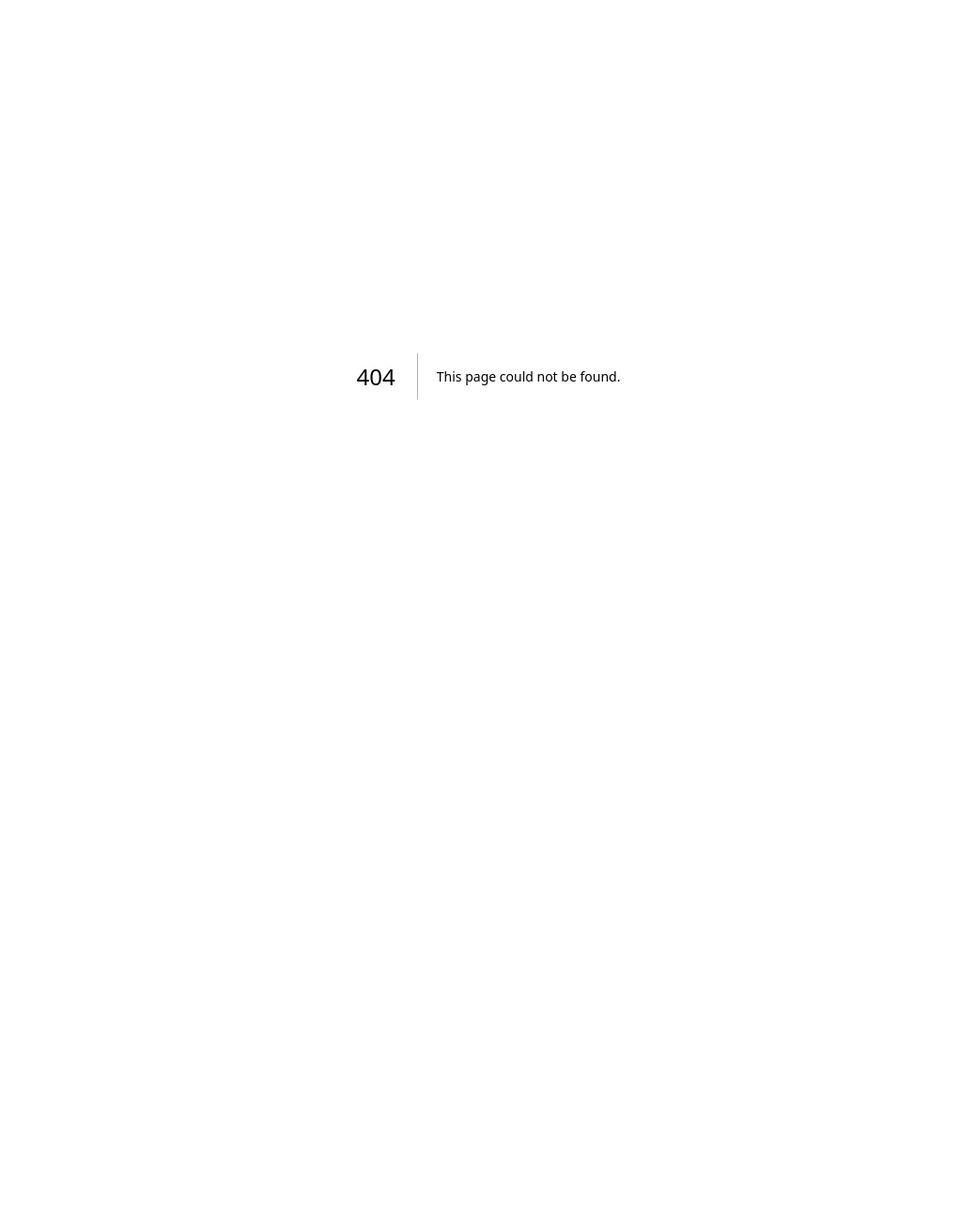
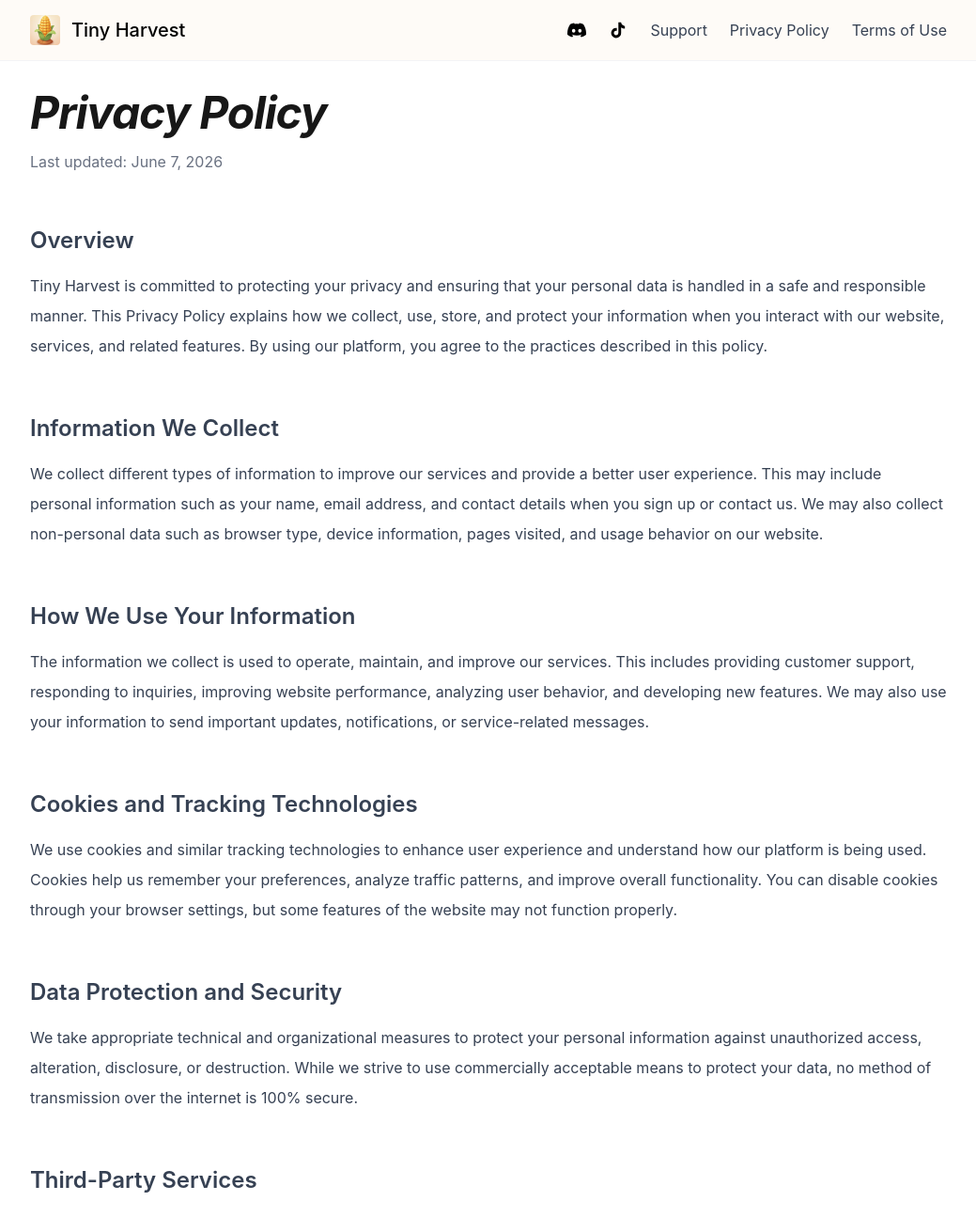
Before and after one commit to mrabdullah565/word-versus-lp, a Next.js app: page /privacy in a window 1280 px wide. Before the commit this address had no page. Shown: the top 1295 px of the page at 94% size, without its empty margins (120-1159 px from the left). Before the commit the page ends 800 px from the top, so only its background shows below. Built offline with nearby package versions, Linux system fonts and the light colour scheme.

Commit message:
add privacy page

```diff
--- a/src/app/components/FooterSection.tsx
+++ b/src/app/components/FooterSection.tsx
@@ -1,20 +1,37 @@
+import Link from "next/link";
+
 export default function FooterSection() {
   return (
     <footer className="w-full bg-[#fffaf7] py-10 ">
       <div className="tiny-container mx-auto px-6 flex flex-col items-center text-center gap-4">
-
-                <p className="text-sm text-gray-600">
-                    © 2026 Tiny Harvest
-                </p>
+        <p className="text-sm text-gray-600">© 2026 Tiny Harvest</p>
 
         <div className="flex flex-wrap items-center justify-center gap-4 text-sm text-gray-600">
-                    <svg width="20" height="20" viewBox="0 0 24 24" fill="currentColor" xmlns="http://www.w3.org/2000/svg"> <path d="M20.317 4.37a19.791 19.791 0 0 0-4.885-1.515.074.074 0 0 0-.079.037c-.21.375-.444.864-.608 1.25a18.27 18.27 0 0 0-5.487 0 12.64 12.64 0 0 0-.617-1.25.077.077 0 0 0-.079-.037A19.736 19.736 0 0 0 3.677 4.37a.07.07 0 0 0-.032.027C.533 9.046-.32 13.58.099 18.057a.082.082 0 0 0 .031.057 19.9 19.9 0 0 0 5.993 3.03.078.078 0 0 0 .084-.028c.462-.63.874-1.295 1.226-1.994a.076.076 0 0 0-.041-.106 13.107 13.107 0 0 1-1.872-.892.077.077 0 0 1-.008-.128 10.2 10.2 0 0 0 .372-.292.074.074 0 0 1 .077-.01c3.928 1.793 8.18 1.793 12.062 0a.074.074 0 0 1 .078.01c.12.098.246.198.373.292a.077.077 0 0 1-.006.127 12.299 12.299 0 0 1-1.873.892.077.077 0 0 0-.041.107c.36.698.772 1.362 1.225 1.993a.076.076 0 0 0 .084.028 19.839 19.839 0 0 0 6.002-3.03.077.077 0 0 0 .032-.054c.5-5.177-.838-9.674-3.549-13.66a.061.061 0 0 0-.031-.03zM8.02 15.33c-1.183 0-2.157-1.085-2.157-2.419 0-1.333.956-2.419 2.157-2.419 1.21 0 2.176 1.096 2.157 2.42 0 1.333-.956 2.418-2.157 2.418zm7.975 0c-1.183 0-2.157-1.085-2.157-2.419 0-1.333.955-2.419 2.157-2.419 1.21 0 2.176 1.096 2.157 2.42 0 1.333-.946 2.418-2.157 2.418z"></path> </svg>
+          <svg
+            width="20"
+            height="20"
+            viewBox="0 0 24 24"
+            fill="currentColor"
+            xmlns="http://www.w3.org/2000/svg"
+          >
+            {" "}
+            <path d="M20.317 4.37a19.791 19.791 0 0 0-4.885-1.515.074.074 0 0 0-.079.037c-.21.375-.444.864-.608 1.25a18.27 18.27 0 0 0-5.487 0 12.64 12.64 0 0 0-.617-1.25.077.077 0 0 0-.079-.037A19.736 19.736 0 0 0 3.677 4.37a.07.07 0 0 0-.032.027C.533 9.046-.32 13.58.099 18.057a.082.082 0 0 0 .031.057 19.9 19.9 0 0 0 5.993 3.03.078.078 0 0 0 .084-.028c.462-.63.874-1.295 1.226-1.994a.076.076 0 0 0-.041-.106 13.107 13.107 0 0 1-1.872-.892.077.077 0 0 1-.008-.128 10.2 10.2 0 0 0 .372-.292.074.074 0 0 1 .077-.01c3.928 1.793 8.18 1.793 12.062 0a.074.074 0 0 1 .078.01c.12.098.246.198.373.292a.077.077 0 0 1-.006.127 12.299 12.299 0 0 1-1.873.892.077.077 0 0 0-.041.107c.36.698.772 1.362 1.225 1.993a.076.076 0 0 0 .084.028 19.839 19.839 0 0 0 6.002-3.03.077.077 0 0 0 .032-.054c.5-5.177-.838-9.674-3.549-13.66a.061.061 0 0 0-.031-.03zM8.02 15.33c-1.183 0-2.157-1.085-2.157-2.419 0-1.333.956-2.419 2.157-2.419 1.21 0 2.176 1.096 2.157 2.42 0 1.333-.956 2.418-2.157 2.418zm7.975 0c-1.183 0-2.157-1.085-2.157-2.419 0-1.333.955-2.419 2.157-2.419 1.21 0 2.176 1.096 2.157 2.42 0 1.333-.946 2.418-2.157 2.418z"></path>{" "}
+          </svg>
           <span>•</span>
-                    <svg width="20" height="20" viewBox="0 0 24 24" fill="currentColor" xmlns="http://www.w3.org/2000/svg"> <path d="M19.59 6.69a4.83 4.83 0 0 1-3.77-4.25V2h-3.45v13.67a2.89 2.89 0 0 1-5.2 1.74 2.89 2.89 0 0 1 2.31-4.64 2.93 2.93 0 0 1 .88.13V9.4a6.84 6.84 0 0 0-1-.05A6.33 6.33 0 0 0 5 20.1a6.34 6.34 0 0 0 10.86-4.43v-7a8.16 8.16 0 0 0 4.77 1.52v-3.4a4.85 4.85 0 0 1-1-.1z"></path> </svg>
+          <svg
+            width="20"
+            height="20"
+            viewBox="0 0 24 24"
+            fill="currentColor"
+            xmlns="http://www.w3.org/2000/svg"
+          >
+            {" "}
+            <path d="M19.59 6.69a4.83 4.83 0 0 1-3.77-4.25V2h-3.45v13.67a2.89 2.89 0 0 1-5.2 1.74 2.89 2.89 0 0 1 2.31-4.64 2.93 2.93 0 0 1 .88.13V9.4a6.84 6.84 0 0 0-1-.05A6.33 6.33 0 0 0 5 20.1a6.34 6.34 0 0 0 10.86-4.43v-7a8.16 8.16 0 0 0 4.77 1.52v-3.4a4.85 4.85 0 0 1-1-.1z"></path>{" "}
+          </svg>
           <span>•</span>
           <span>Support</span>
           <span>•</span>
-                    <span>Privacy Policy</span>
+          <Link href="/privacy">Privacy Policy</Link>
           <span>•</span>
           <span>Terms of Use</span>
         </div>
--- /dev/null
+++ b/src/app/privacy/page.tsx
@@ -0,0 +1,120 @@
+import Navbar from "../components/navbar/Navbar";
+
+export default function PrivacyPage() {
+  return (
+    <>
+      <Navbar />
+
+      <main className="bg-white min-h-screen">
+        <div className="max-w-5xl mx-auto px-6 py-24">
+
+          <h1 className="text-5xl md:text-5xl italic font-bold tracking-tight mb-4">
+            Privacy Policy
+          </h1>
+
+          <p className="text-gray-500 mb-14">
+            Last updated: June 7, 2026
+          </p>
+
+          <div className="space-y-14 text-gray-700 leading-8">
+
+            <section>
+              <h2 className="text-2xl font-semibold mb-4">
+                Overview
+              </h2>
+              <p>
+                Tiny Harvest is committed to protecting your privacy and ensuring that your personal data is handled in a safe and responsible manner. This Privacy Policy explains how we collect, use, store, and protect your information when you interact with our website, services, and related features. By using our platform, you agree to the practices described in this policy.
+              </p>
+            </section>
+
+            <section>
+              <h2 className="text-2xl font-semibold mb-4">
+                Information We Collect
+              </h2>
+              <p>
+                We collect different types of information to improve our services and provide a better user experience. This may include personal information such as your name, email address, and contact details when you sign up or contact us. We may also collect non-personal data such as browser type, device information, pages visited, and usage behavior on our website.
+              </p>
+            </section>
+
+            <section>
+              <h2 className="text-2xl font-semibold mb-4">
+                How We Use Your Information
+              </h2>
+              <p>
+                The information we collect is used to operate, maintain, and improve our services. This includes providing customer support, responding to inquiries, improving website performance, analyzing user behavior, and developing new features. We may also use your information to send important updates, notifications, or service-related messages.
+              </p>
+            </section>
+
+            <section>
+              <h2 className="text-2xl font-semibold mb-4">
+                Cookies and Tracking Technologies
+              </h2>
+              <p>
+                We use cookies and similar tracking technologies to enhance user experience and understand how our platform is being used. Cookies help us remember your preferences, analyze traffic patterns, and improve overall functionality. You can disable cookies through your browser settings, but some features of the website may not function properly.
+              </p>
+            </section>
+
+            <section>
+              <h2 className="text-2xl font-semibold mb-4">
+                Data Protection and Security
+              </h2>
+              <p>
+                We take appropriate technical and organizational measures to protect your personal information against unauthorized access, alteration, disclosure, or destruction. While we strive to use commercially acceptable means to protect your data, no method of transmission over the internet is 100% secure.
+              </p>
+            </section>
+
+            <section>
+              <h2 className="text-2xl font-semibold mb-4">
+                Third-Party Services
+              </h2>
+              <p>
+                We may use third-party services for analytics, hosting, or other operational purposes. These third-party providers may have access to certain data only to perform tasks on our behalf and are obligated not to disclose or use it for other purposes.
+              </p>
+            </section>
+
+            <section>
+              <h2 className="text-2xl font-semibold mb-4">
+                Your Rights
+              </h2>
+              <p>
+                Depending on your location, you may have rights regarding your personal data, including the right to access, update, or delete your information. You may also request restrictions on how your data is processed or withdraw consent where applicable.
+              </p>
+            </section>
+
+            <section>
+              <h2 className="text-2xl font-semibold mb-4">
+                Data Retention
+              </h2>
+              <p>
+                We retain your personal information only for as long as necessary to fulfill the purposes outlined in this Privacy Policy, comply with legal obligations, resolve disputes, and enforce our agreements.
+              </p>
+            </section>
+
+            <section>
+              <h2 className="text-2xl font-semibold mb-4">
+                Changes to This Policy
+              </h2>
+              <p>
+                We may update this Privacy Policy from time to time. Any changes will be posted on this page with an updated revision date. We encourage you to review this page periodically to stay informed about how we protect your information.
+              </p>
+            </section>
+
+            <section>
+              <h2 className="text-2xl font-semibold mb-4">
+                Contact Us
+              </h2>
+              <p>
+                If you have any questions about this Privacy Policy or how your data is handled, you can contact us at:
+              </p>
+
+              <p className="mt-4 font-medium text-black">
+                hello@tinyharvest.com
+              </p>
+            </section>
+
+          </div>
+        </div>
+      </main>
+    </>
+  );
+}
```
Lines whose indentation alone changed are shown as unchanged.
